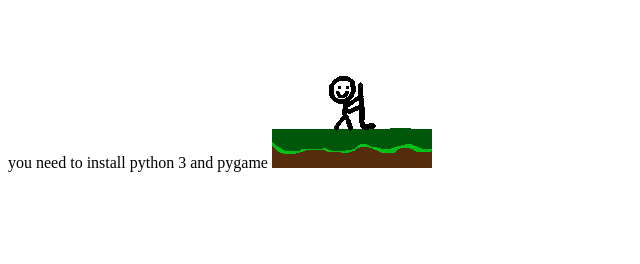
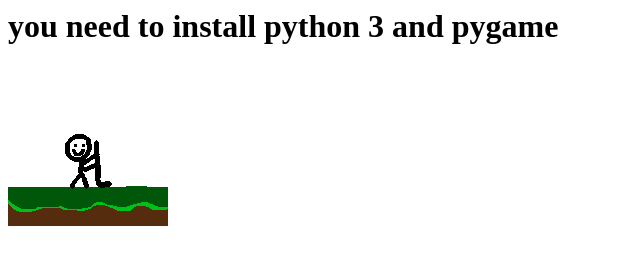
Before and after one commit to pixelmonaskarion/pixelmonaskarion.github.io, a plain HTML site: page index.html in a window 1280 px wide. Shown: the whole page, without its empty margins (0-640 px from the left). Drawn offline with Linux system fonts and the light colour scheme.

Commit message:
Update index.html

```diff
--- a/index.html
+++ b/index.html
@@ -1,4 +1,4 @@
-<h>you need to install python 3 and pygame</h>
+<h1>you need to install python 3 and pygame</h1>
 
 <a href="https://github.com/pixelmonaskarion/pixelmonaskarion.github.io/raw/master/farm%20game.zip" download>
   <img src="https://raw.githubusercontent.com/pixelmonaskarion/pixelmonaskarion.github.io/master/farmlogo.png">
```
